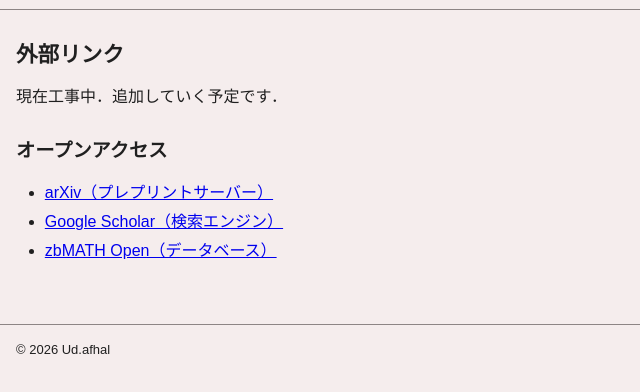
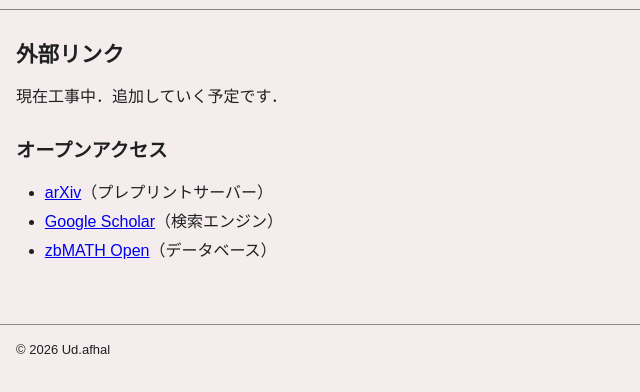
Before and after one commit to ud-afhal/ud-afhal.github.io, a plain HTML site: page links.html in a window 1280 px wide. Shown: the part 94-486 px from the top of the page, without its empty margins (0-640 px from the left). Drawn offline with Linux system fonts and the light colour scheme.

Commit message:
Update links.html

```diff
--- a/links.html
+++ b/links.html
@@ -14,13 +14,13 @@
 <h2>オープンアクセス</h2>
 <ul>
 <li>
-<a href="https://arxiv.org/list/math.LO/recent" target="_blank">arXiv（プレプリントサーバー）</a>
+<a href="https://arxiv.org/list/math.LO/recent" target="_blank">arXiv</a>（プレプリントサーバー）
 </li>
 <li>
-<a href="https://scholar.google.com/" target="_blank">Google Scholar（検索エンジン）</a>
+<a href="https://scholar.google.com/" target="_blank">Google Scholar</a>（検索エンジン）
 </li>
 <li>
-<a href="https://zbmath.org/" target="_blank">zbMATH Open（データベース）</a>
+<a href="https://zbmath.org/" target="_blank">zbMATH Open</a>（データベース）
 </li>
 </ul>
 </main>
```
